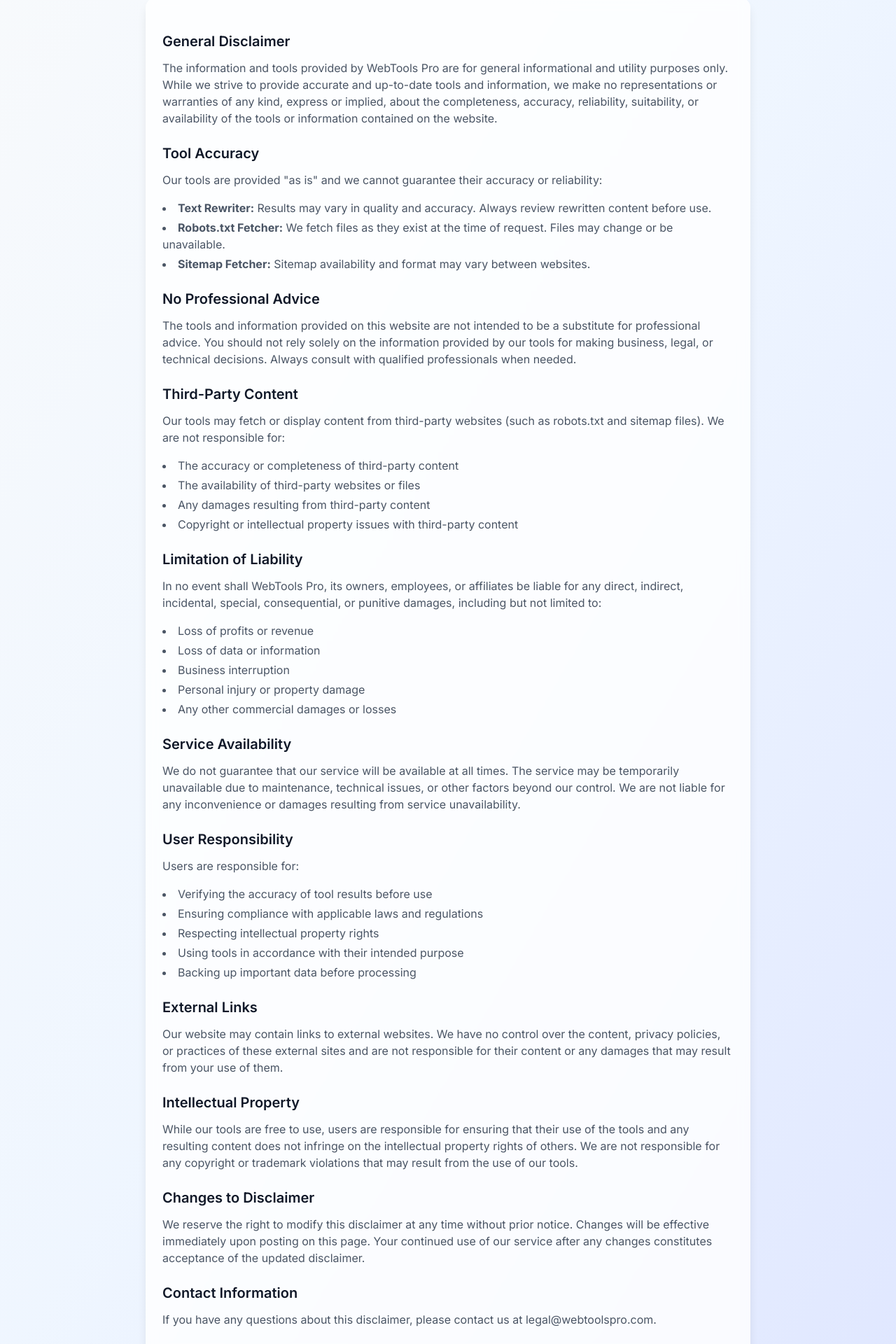
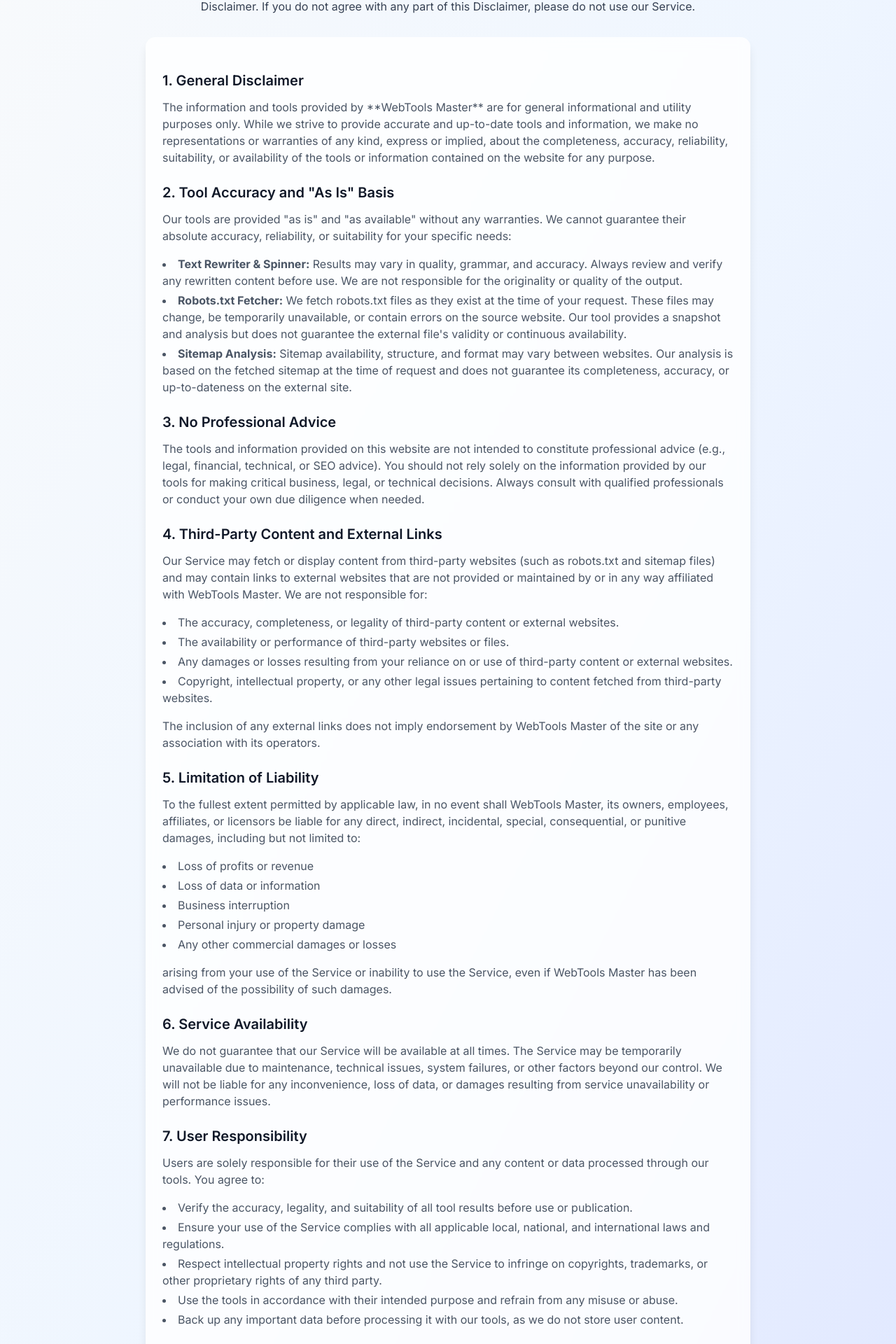
Before and after one commit to samehfathy2/intravelt, a Next.js app: page /disclaimer in a window 1280 px wide. Shown: the part 273-2193 px from the top of the page at 70% size. Built offline with nearby package versions, Linux system fonts and the light colour scheme.

Commit message:
Update page.tsx

```diff
--- a/src/app/disclaimer/page.tsx
+++ b/src/app/disclaimer/page.tsx
@@ -10,10 +10,13 @@
                         Important Notice
                     </Badge>
                     <h1 className='text-4xl font-bold tracking-tight text-gray-900 mb-4'>
-						Disclaimer
+                        Disclaimer for WebTools Master
                     </h1>
                     <p className='text-lg text-gray-600'>
-						Last updated: January 2024
+                        Last Updated: July 23, 2025
+                    </p>
+                    <p className='text-md text-gray-700 mt-2'>
+                        By using the WebTools Master website (<a href="https://www.intravelt.com/" className="text-blue-600 hover:underline" target="_blank" rel="noopener noreferrer">https://www.intravelt.com/</a>), you acknowledge and agree to this Disclaimer. If you do not agree with any part of this Disclaimer, please do not use our Service.
                     </p>
                 </div>
 
@@ -22,214 +25,125 @@
                         <div className='space-y-6'>
                             <section>
                                 <h2 className='text-xl font-semibold text-gray-900 mb-3'>
-									General Disclaimer
+                                    1. General Disclaimer
                                 </h2>
                                 <p className='text-gray-600 mb-4'>
-									The information and tools provided by
-									WebTools Pro are for general informational
-									and utility purposes only. While we strive
-									to provide accurate and up-to-date tools and
-									information, we make no representations or
-									warranties of any kind, express or implied,
-									about the completeness, accuracy,
-									reliability, suitability, or availability of
-									the tools or information contained on the
-									website.
+                                    The information and tools provided by **WebTools Master** are for general informational and utility purposes only. While we strive to provide accurate and up-to-date tools and information, we make no representations or warranties of any kind, express or implied, about the completeness, accuracy, reliability, suitability, or availability of the tools or information contained on the website for any purpose.
                                 </p>
                             </section>
 
                             <section>
                                 <h2 className='text-xl font-semibold text-gray-900 mb-3'>
-									Tool Accuracy
+                                    2. Tool Accuracy and &quot;As Is&quot; Basis
                                 </h2>
                                 <p className='text-gray-600 mb-4'>
-									Our tools are provided &quot;as is&quot; and
-									we cannot guarantee their accuracy or
-									reliability:
+                                    Our tools are provided &quot;as is&quot; and &quot;as available&quot; without any warranties. We cannot guarantee their absolute accuracy, reliability, or suitability for your specific needs:
                                 </p>
                                 <ul className='list-disc list-inside text-gray-600 space-y-1 mb-4'>
                                     <li>
-										<strong>Text Rewriter:</strong> Results
-										may vary in quality and accuracy. Always
-										review rewritten content before use.
+                                        <strong>Text Rewriter &amp; Spinner:</strong> Results may vary in quality, grammar, and accuracy. Always review and verify any rewritten content before use. We are not responsible for the originality or quality of the output.
                                     </li>
                                     <li>
-										<strong>Robots.txt Fetcher:</strong> We
-										fetch files as they exist at the time of
-										request. Files may change or be
-										unavailable.
+                                        <strong>Robots.txt Fetcher:</strong> We fetch robots.txt files as they exist at the time of your request. These files may change, be temporarily unavailable, or contain errors on the source website. Our tool provides a snapshot and analysis but does not guarantee the external file&apos;s validity or continuous availability.
                                     </li>
                                     <li>
-										<strong>Sitemap Fetcher:</strong>{" "}
-										Sitemap availability and format may vary
-										between websites.
+                                        <strong>Sitemap Analysis:</strong> Sitemap availability, structure, and format may vary between websites. Our analysis is based on the fetched sitemap at the time of request and does not guarantee its completeness, accuracy, or up-to-dateness on the external site.
                                     </li>
                                 </ul>
                             </section>
 
                             <section>
                                 <h2 className='text-xl font-semibold text-gray-900 mb-3'>
-									No Professional Advice
+                                    3. No Professional Advice
                                 </h2>
                                 <p className='text-gray-600 mb-4'>
-									The tools and information provided on this
-									website are not intended to be a substitute
-									for professional advice. You should not rely
-									solely on the information provided by our
-									tools for making business, legal, or
-									technical decisions. Always consult with
-									qualified professionals when needed.
+                                    The tools and information provided on this website are not intended to constitute professional advice (e.g., legal, financial, technical, or SEO advice). You should not rely solely on the information provided by our tools for making critical business, legal, or technical decisions. Always consult with qualified professionals or conduct your own due diligence when needed.
                                 </p>
                             </section>
 
                             <section>
                                 <h2 className='text-xl font-semibold text-gray-900 mb-3'>
-									Third-Party Content
+                                    4. Third-Party Content and External Links
                                 </h2>
                                 <p className='text-gray-600 mb-4'>
-									Our tools may fetch or display content from
-									third-party websites (such as robots.txt and
-									sitemap files). We are not responsible for:
+                                    Our Service may fetch or display content from third-party websites (such as robots.txt and sitemap files) and may contain links to external websites that are not provided or maintained by or in any way affiliated with WebTools Master.
+                                    We are not responsible for:
                                 </p>
                                 <ul className='list-disc list-inside text-gray-600 space-y-1 mb-4'>
-									<li>
-										The accuracy or completeness of
-										third-party content
-									</li>
-									<li>
-										The availability of third-party websites
-										or files
-									</li>
-									<li>
-										Any damages resulting from third-party
-										content
-									</li>
-									<li>
-										Copyright or intellectual property
-										issues with third-party content
-									</li>
+                                    <li>The accuracy, completeness, or legality of third-party content or external websites.</li>
+                                    <li>The availability or performance of third-party websites or files.</li>
+                                    <li>Any damages or losses resulting from your reliance on or use of third-party content or external websites.</li>
+                                    <li>Copyright, intellectual property, or any other legal issues pertaining to content fetched from third-party websites.</li>
                                 </ul>
+                                <p className='text-gray-600 mt-4'>
+                                    The inclusion of any external links does not imply endorsement by WebTools Master of the site or any association with its operators.
+                                </p>
                             </section>
 
                             <section>
                                 <h2 className='text-xl font-semibold text-gray-900 mb-3'>
-									Limitation of Liability
+                                    5. Limitation of Liability
                                 </h2>
                                 <p className='text-gray-600 mb-4'>
-									In no event shall WebTools Pro, its owners,
-									employees, or affiliates be liable for any
-									direct, indirect, incidental, special,
-									consequential, or punitive damages,
-									including but not limited to:
+                                    To the fullest extent permitted by applicable law, in no event shall WebTools Master, its owners, employees, affiliates, or licensors be liable for any direct, indirect, incidental, special, consequential, or punitive damages, including but not limited to:
                                 </p>
                                 <ul className='list-disc list-inside text-gray-600 space-y-1 mb-4'>
                                     <li>Loss of profits or revenue</li>
                                     <li>Loss of data or information</li>
                                     <li>Business interruption</li>
                                     <li>Personal injury or property damage</li>
-									<li>
-										Any other commercial damages or losses
-									</li>
+                                    <li>Any other commercial damages or losses</li>
+                                </ul>
+                                <p className='text-gray-600 mt-4'>
+                                    arising from your use of the Service or inability to use the Service, even if WebTools Master has been advised of the possibility of such damages.
+                                </p>
+                            </section>
+
+                            <section>
+                                <h2 className='text-xl font-semibold text-gray-900 mb-3'>
+                                    6. Service Availability
+                                </h2>
+                                <p className='text-gray-600 mb-4'>
+                                    We do not guarantee that our Service will be available at all times. The Service may be temporarily unavailable due to maintenance, technical issues, system failures, or other factors beyond our control. We will not be liable for any inconvenience, loss of data, or damages resulting from service unavailability or performance issues.
+                                </p>
+                            </section>
+
+                            <section>
+                                <h2 className='text-xl font-semibold text-gray-900 mb-3'>
+                                    7. User Responsibility
+                                </h2>
+                                <p className='text-gray-600 mb-4'>
+                                    Users are solely responsible for their use of the Service and any content or data processed through our tools. You agree to:
+                                </p>
+                                <ul className='list-disc list-inside text-gray-600 space-y-1 mb-4'>
+                                    <li>Verify the accuracy, legality, and suitability of all tool results before use or publication.</li>
+                                    <li>Ensure your use of the Service complies with all applicable local, national, and international laws and regulations.</li>
+                                    <li>Respect intellectual property rights and not use the Service to infringe on copyrights, trademarks, or other proprietary rights of any third party.</li>
+                                    <li>Use the tools in accordance with their intended purpose and refrain from any misuse or abuse.</li>
+                                    <li>Back up any important data before processing it with our tools, as we do not store user content.</li>
                                 </ul>
                             </section>
 
                             <section>
                                 <h2 className='text-xl font-semibold text-gray-900 mb-3'>
-									Service Availability
+                                    8. Changes to This Disclaimer
                                 </h2>
                                 <p className='text-gray-600 mb-4'>
-									We do not guarantee that our service will be
-									available at all times. The service may be
-									temporarily unavailable due to maintenance,
-									technical issues, or other factors beyond
-									our control. We are not liable for any
-									inconvenience or damages resulting from
-									service unavailability.
+                                    We reserve the right to modify this Disclaimer at any time without prior notice. Changes will be effective immediately upon posting on this page. Your continued use of our Service after any changes constitutes acceptance of the updated Disclaimer. We encourage you to review this page periodically.
                                 </p>
                             </section>
 
                             <section>
                                 <h2 className='text-xl font-semibold text-gray-900 mb-3'>
-									User Responsibility
+                                    9. Contact Information
                                 </h2>
                                 <p className='text-gray-600 mb-4'>
-									Users are responsible for:
+                                    If you have any questions about this Disclaimer, please contact us at:
                                 </p>
-								<ul className='list-disc list-inside text-gray-600 space-y-1 mb-4'>
-									<li>
-										Verifying the accuracy of tool results
-										before use
-									</li>
-									<li>
-										Ensuring compliance with applicable laws
-										and regulations
-									</li>
-									<li>
-										Respecting intellectual property rights
-									</li>
-									<li>
-										Using tools in accordance with their
-										intended purpose
-									</li>
-									<li>
-										Backing up important data before
-										processing
-									</li>
+                                <ul className='list-none text-gray-600 space-y-1 mb-4'>
+                                    <li>Email: <a href="mailto:contact@intravelt.com" className="text-blue-600 hover:underline">contact@intravelt.com</a></li>
+                                    <li>Website: <a href="https://www.intravelt.com/" className="text-blue-600 hover:underline" target="_blank" rel="noopener noreferrer">https://www.intravelt.com/</a></li>
                                 </ul>
-							</section>
-
-							<section>
-								<h2 className='text-xl font-semibold text-gray-900 mb-3'>
-									External Links
-								</h2>
-								<p className='text-gray-600 mb-4'>
-									Our website may contain links to external
-									websites. We have no control over the
-									content, privacy policies, or practices of
-									these external sites and are not responsible
-									for their content or any damages that may
-									result from your use of them.
-								</p>
-							</section>
-
-							<section>
-								<h2 className='text-xl font-semibold text-gray-900 mb-3'>
-									Intellectual Property
-								</h2>
-								<p className='text-gray-600 mb-4'>
-									While our tools are free to use, users are
-									responsible for ensuring that their use of
-									the tools and any resulting content does not
-									infringe on the intellectual property rights
-									of others. We are not responsible for any
-									copyright or trademark violations that may
-									result from the use of our tools.
-								</p>
-							</section>
-
-							<section>
-								<h2 className='text-xl font-semibold text-gray-900 mb-3'>
-									Changes to Disclaimer
-								</h2>
-								<p className='text-gray-600 mb-4'>
-									We reserve the right to modify this
-									disclaimer at any time without prior notice.
-									Changes will be effective immediately upon
-									posting on this page. Your continued use of
-									our service after any changes constitutes
-									acceptance of the updated disclaimer.
-								</p>
-							</section>
-
-							<section>
-								<h2 className='text-xl font-semibold text-gray-900 mb-3'>
-									Contact Information
-								</h2>
-								<p className='text-gray-600 mb-4'>
-									If you have any questions about this
-									disclaimer, please contact us at
-									legal@webtoolspro.com.
-								</p>
                             </section>
                         </div>
                     </CardContent>
```
Lines whose indentation alone changed are shown as unchanged.
